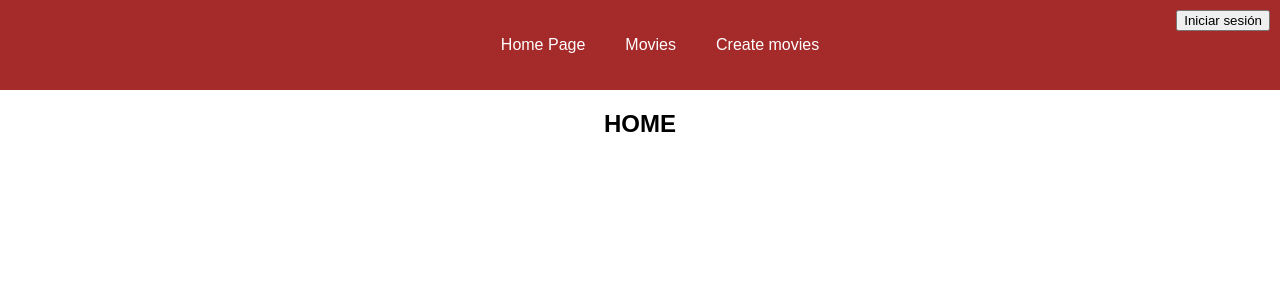
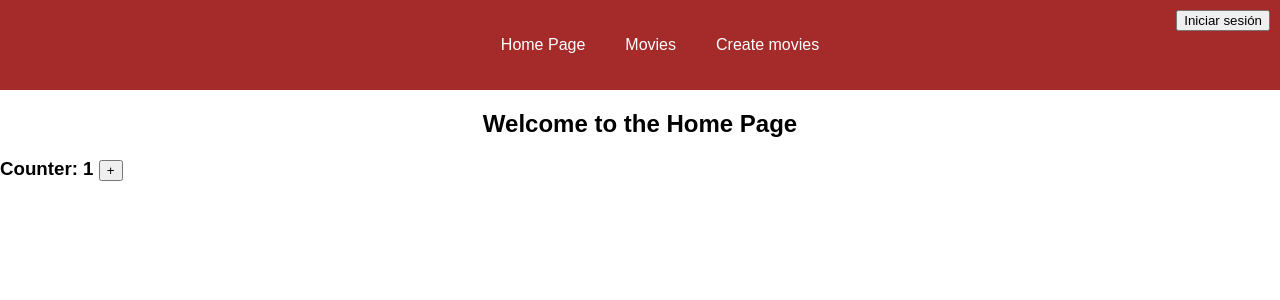
Before and after one commit to Senilliani/vue-training, a Vue app: page / in a window 1280 px wide. Shown: the top 300 px of the page. Built offline with nearby package versions, Linux system fonts and the light colour scheme; no server answers.

Commit message:
use unit tests

```diff
--- a/src/views/Home.vue
+++ b/src/views/Home.vue
@@ -1,13 +1,20 @@
 <template>
     <HeaderComponent />
     <h2>
-        HOME
+        Welcome to the Home Page
     </h2>
+
+    <h3 id="counter">
+        Counter: {{ counter }}
+        <button @click="counter++" id="counter-btn">+</button>
+    </h3>
 </template>
 
 <script setup>
+import { ref } from 'vue';
 import HeaderComponent from '../components/HeaderComponent.vue';
 
+const counter = ref(1)
 </script>
 
 <style scoped>
--- a/vite.config.js
+++ b/vite.config.js
@@ -1,7 +1,11 @@
-import { defineConfig } from 'vite'
-import vue from '@vitejs/plugin-vue'
+import { defineConfig } from "vite";
+import vue from "@vitejs/plugin-vue";
 
 // https://vite.dev/config/
 export default defineConfig({
   plugins: [vue()],
-})
+  test: {
+    globals: true,
+    environment: "jsdom",
+  },
+});
```
Also changed, not shown: package.json (+6 -2 lines), 2 other files (tests, documents, lock files or other folders).
